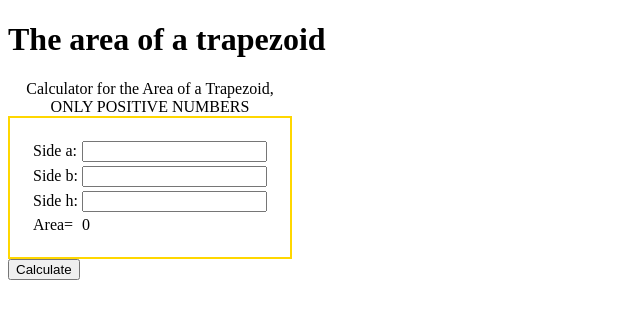
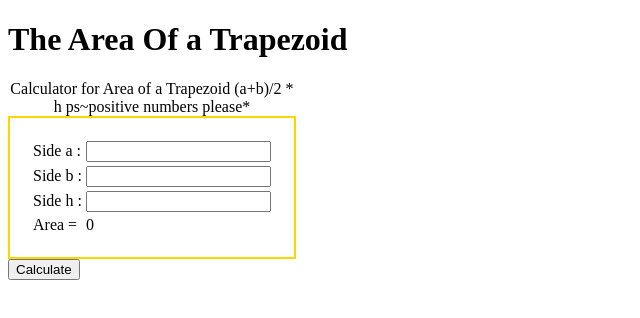
Before and after one commit to liam-fletcher/Area-of-a-trapezoid, a plain HTML site: page index.html in a window 1280 px wide. Shown: the whole page, without its empty margins (0-640 px from the left). Drawn offline with Linux system fonts and the light colour scheme.

Commit message:
Everything

```diff
--- a/index.html
+++ b/index.html
@@ -1,31 +1,32 @@
 <!DOCTYPE html>
 <html>
   <head>
-    <title>rerpl.it</title>
+    <title>repl.it</title>
     <link href="style.css" rel="stylesheet">
   </head>
   <body>
-    <script src="scrpit.js"></script>
-    <h1 id="head"> The area of a trapezoid
-      </h1>
+    <script src="script.js"></script>
+      <h1 id="head"> The Area Of a Trapezoid </h1>
       <table id="table">
-        <caption> Calculator for the Area of a Trapezoid, ONLY POSITIVE NUMBERS</caption>
+        <caption> Calculator for Area of a Trapezoid  (a+b)/2 * h ps~positive numbers please*</caption>
         <tr>
-          <td> Side a:</td>
+          <td>Side a :</td>
           <td><input type="text" id="x1"></td>
         </tr>
         <tr>
-          <td> Side b:</td><td><input type="text" id="x2"></td>
+          <td>Side b :</td>
+          <td><input type="text" id="x2"></td>
         </tr>
         <tr>
-          <td>Side h:</td>
-          <td><input type:"text" id="x3"></td>
+          <td>Side h :</td>
+          <td><input type="text" id="x3"></td>
         </tr>
+
         <tr>
-          <td>Area=</td>
-          <td id="td">0</td>
+         <td>Area = </td>
+         <td id="td">0</td>
         </tr>
-      </table>
-      <input type="submit" value="Calculate" onclick="addNumbers()">
-    </body>
+        </table>
+        <input type="submit" value="Calculate" onclick="addNumbers ()">
+  </body>
 </html>
--- a/script.js
+++ b/script.js
@@ -2,6 +2,6 @@ function addNumbers () {
   const a = +document.getElementById('x1').value
   const b = +document.getElementById('x2').value
   const h = +document.getElementById('x3').value
-  const output = (a+b)/2 * h
-  document.getElementById('td').innerHTML=output
+  const output = (a + b) / 2 * h
+  document.getElementById('td').innerHTML = output
 }
```
